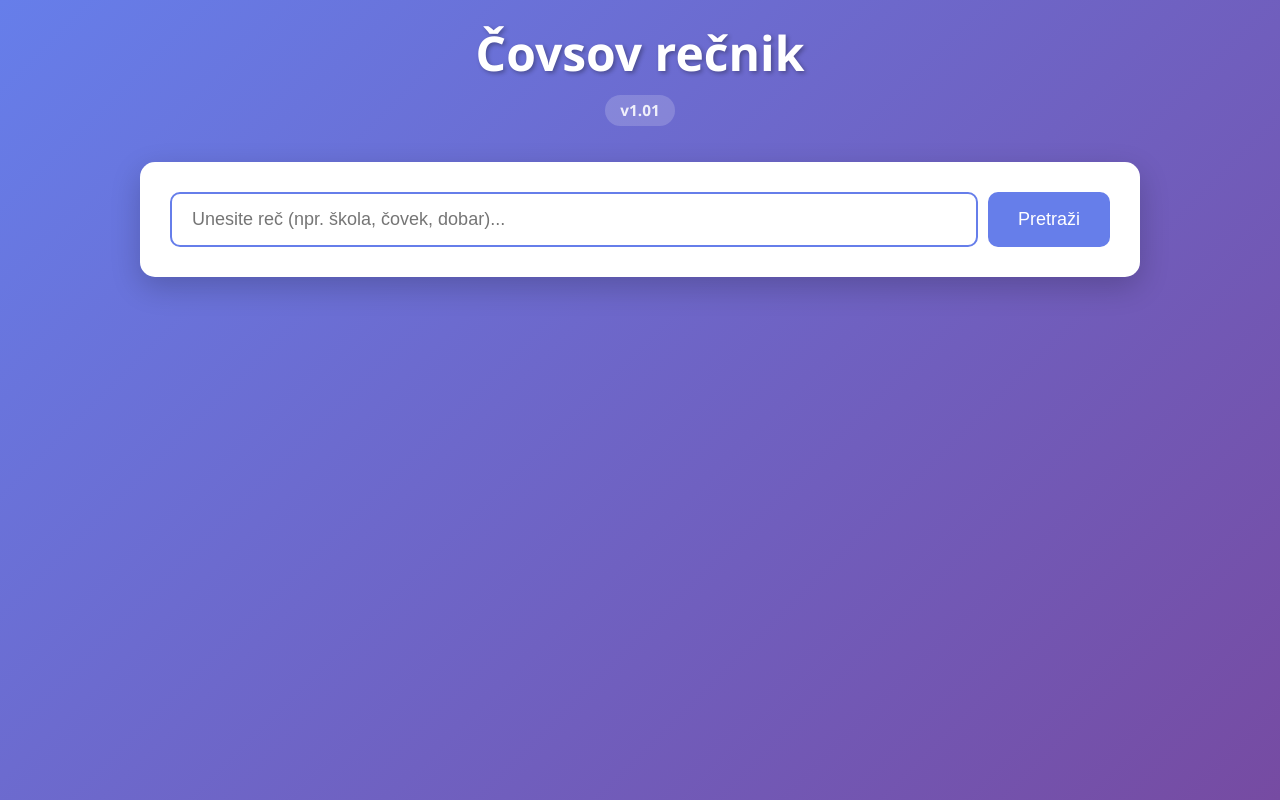
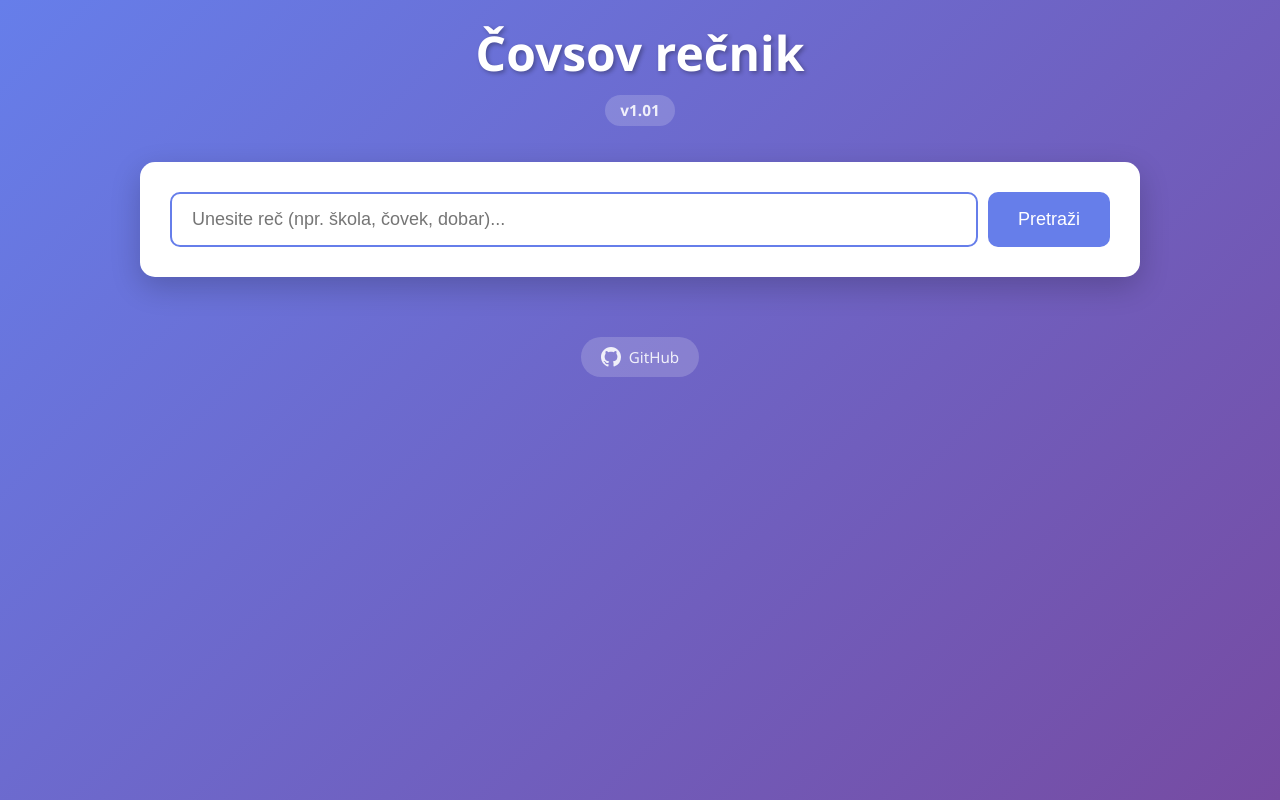
Before and after one commit to Popravljam/serbian-word-explorer, a plain HTML site: page frontend/index.html in a window 1280 px wide. Drawn offline with Linux system fonts and the light colour scheme.

Commit message:
Update README and add GitHub link to frontend
- Resolve merge conflict in README.md
- Update README with live URL, expanded features, and deployment info
- Add GitHub footer link to frontend

```diff
--- a/frontend/index.html
+++ b/frontend/index.html
@@ -243,6 +243,31 @@
             font-weight: 600;
         }
 
+        footer {
+            text-align: center;
+            color: white;
+            margin-top: 40px;
+            padding: 20px;
+            opacity: 0.9;
+        }
+
+        .github-link {
+            display: inline-flex;
+            align-items: center;
+            gap: 8px;
+            color: white;
+            text-decoration: none;
+            padding: 10px 20px;
+            background: rgba(255, 255, 255, 0.2);
+            border-radius: 25px;
+            transition: background 0.3s;
+            font-size: 0.95em;
+        }
+
+        .github-link:hover {
+            background: rgba(255, 255, 255, 0.3);
+        }
+
         /* Mobile responsive styles */
         @media (max-width: 768px) {
             body {
@@ -329,6 +354,15 @@
         <div id="resultContainer" class="result-container">
             <!-- Results will be inserted here -->
         </div>
+
+        <footer>
+            <a href="https://github.com/Popravljam/serbian-word-explorer" target="_blank" class="github-link">
+                <svg height="20" width="20" viewBox="0 0 16 16" fill="currentColor">
+                    <path d="M8 0C3.58 0 0 3.58 0 8c0 3.54 2.29 6.53 5.47 7.59.4.07.55-.17.55-.38 0-.19-.01-.82-.01-1.49-2.01.37-2.53-.49-2.69-.94-.09-.23-.48-.94-.82-1.13-.28-.15-.68-.52-.01-.53.63-.01 1.08.58 1.23.82.72 1.21 1.87.87 2.33.66.07-.52.28-.87.51-1.07-1.78-.2-3.64-.89-3.64-3.95 0-.87.31-1.59.82-2.15-.08-.2-.36-1.02.08-2.12 0 0 .67-.21 2.2.82.64-.18 1.32-.27 2-.27.68 0 1.36.09 2 .27 1.53-1.04 2.2-.82 2.2-.82.44 1.1.16 1.92.08 2.12.51.56.82 1.27.82 2.15 0 3.07-1.87 3.75-3.65 3.95.29.25.54.73.54 1.48 0 1.07-.01 1.93-.01 2.2 0 .21.15.46.55.38A8.013 8.013 0 0016 8c0-4.42-3.58-8-8-8z"></path>
+                </svg>
+                GitHub
+            </a>
+        </footer>
     </div>
 
     <script src="app.js"></script>
```
Also changed, not shown: 1 other file.
